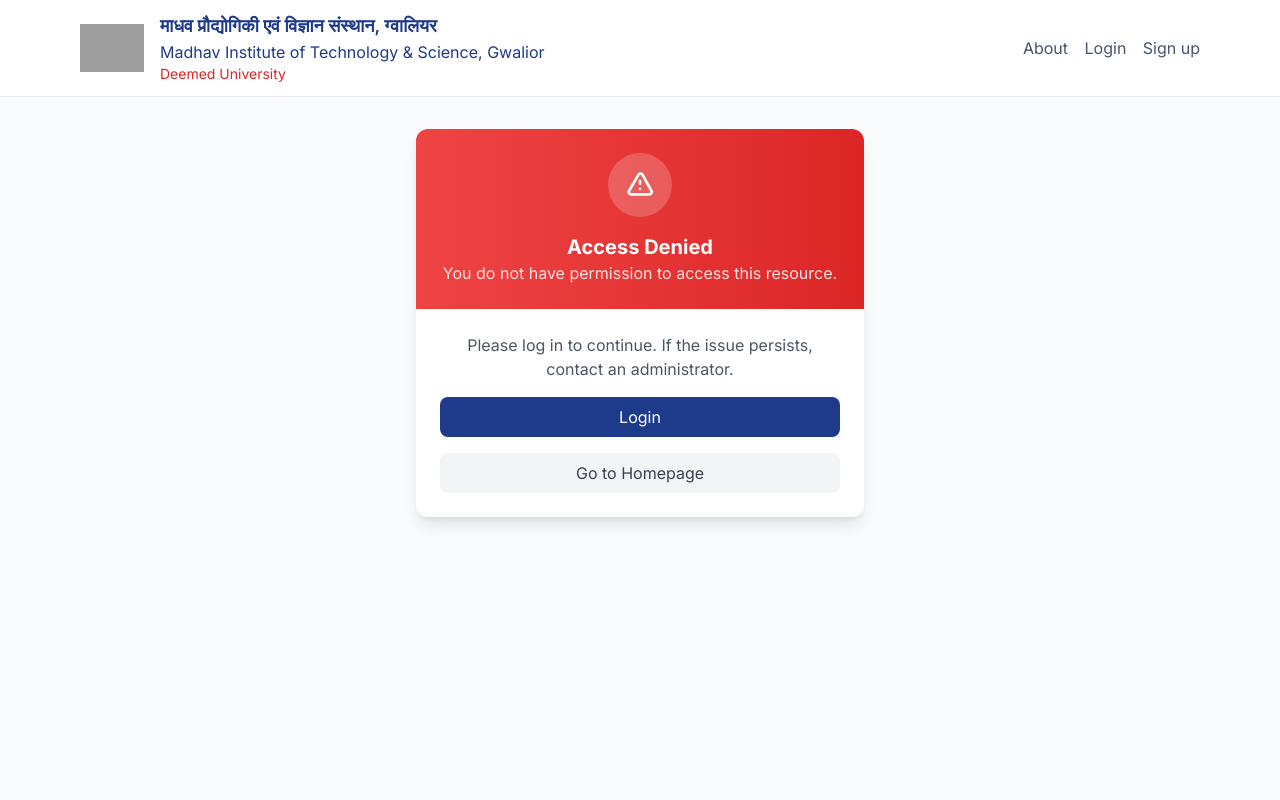
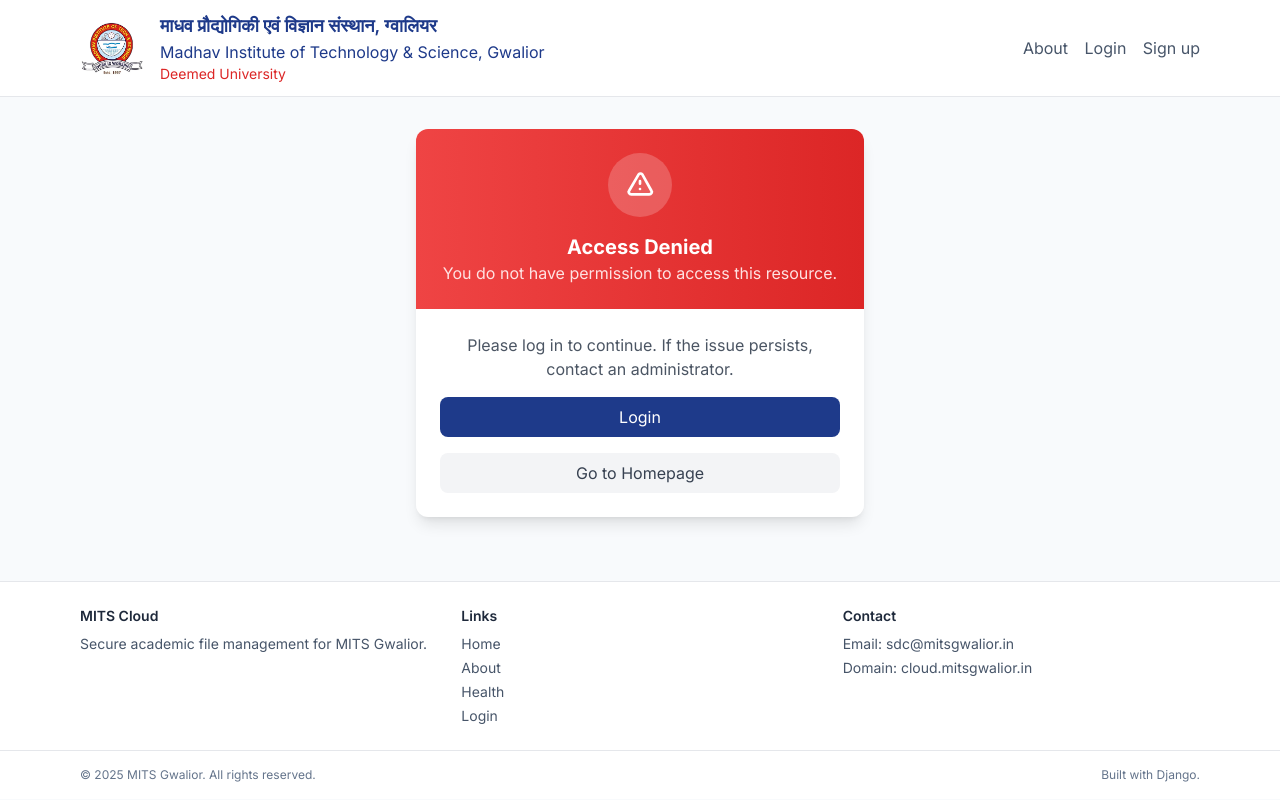
Before and after one commit to AyanAhmedKhan/MITS-Cloudy, a Django app: template templates/403.html in a window 1280 px wide. Run offline with Django 4.2, Linux system fonts and the light colour scheme; the template is opened without the code that fills it, so the values that code supplies are empty; parts of the project's set-up code (start-up, migrations or seed data) failed here and were passed over; some libraries are stand-ins or nearby versions; grey boxes are pictures that could not be loaded.

Commit message:
Refactor authentication views and URLs to implement OneClickGoogleAuthView for both login and signup. Update base.html to use static image path and enhance footer with contact information and links, improving user navigation and accessibility.

```diff
--- a/accounts/urls.py
+++ b/accounts/urls.py
@@ -2,8 +2,8 @@
 from . import views
 
 urlpatterns = [
-    path('login/', views.EmailDomainLoginView.as_view(), name='login'),
+    path('login/', views.OneClickGoogleAuthView.as_view(), name='login'),
     path('logout/', views.LogoutView.as_view(), name='logout'),
-    path('signup/', views.SignupView.as_view(), name='signup'),
+    path('signup/', views.OneClickGoogleAuthView.as_view(), name='signup'),
     path('department-setup/', views.DepartmentSetupView.as_view(), name='department_setup'),
 ]
--- a/accounts/views.py
+++ b/accounts/views.py
@@ -152,3 +152,9 @@
     def get(self, request):
         logout(request)
         return redirect('/')
+
+
+class OneClickGoogleAuthView(View):
+    """Single entry page for both login and signup using Google only."""
+    def get(self, request):
+        return render(request, 'accounts/google_auth.html')
--- a/templates/base.html
+++ b/templates/base.html
@@ -40,7 +40,7 @@
   <header class="bg-white border-b">
     <div class="max-w-6xl mx-auto px-4 py-3 flex items-center justify-between">
       <a href="/" class="flex items-center gap-4 group">
-        <img src="https://i.ibb.co/nqNGqpFc/mits-logo.png" alt="MITS Gwalior" class="h-16 w-16 object-contain" />
+        <img src="{% static 'img/mits-logo.png' %}" alt="MITS Gwalior" class="h-16 w-16 object-contain" />
         <div class="leading-tight">
           <div class="text-lg font-semibold text-primary">माधव प्रौद्योगिकी एवं विज्ञान संस्थान, ग्वालियर</div>
           <div class="text-base font-medium text-primary">Madhav Institute of Technology & Science, Gwalior</div>
@@ -64,9 +64,54 @@
       </nav>
     </div>
   </header>
+  {% if messages %}
+  <div class="max-w-6xl mx-auto px-4 pt-4">
+    <div class="space-y-2">
+      {% for message in messages %}
+        <div class="rounded-md px-4 py-3 text-sm {% if message.tags == 'error' %}bg-red-50 text-red-700 border border-red-200{% elif message.tags == 'warning' %}bg-amber-50 text-amber-800 border border-amber-200{% elif message.tags == 'success' %}bg-green-50 text-green-700 border border-green-200{% else %}bg-slate-50 text-slate-700 border border-slate-200{% endif %}">
+          {{ message }}
+        </div>
+      {% endfor %}
+    </div>
+  </div>
+  {% endif %}
   <main class="max-w-6xl mx-auto px-4 py-8">
     {% block content %}{% endblock %}
   </main>
+  <footer class="bg-white border-t mt-8">
+    <div class="max-w-6xl mx-auto px-4 py-6 grid grid-cols-1 md:grid-cols-3 gap-6 text-sm text-slate-600">
+      <div>
+        <div class="font-semibold text-slate-800 mb-2">MITS Cloud</div>
+        <p>Secure academic file management for MITS Gwalior.</p>
+      </div>
+      <div>
+        <div class="font-semibold text-slate-800 mb-2">Links</div>
+        <ul class="space-y-1">
+          <li><a class="hover:text-primary" href="/">Home</a></li>
+          <li><a class="hover:text-primary" href="/about/">About</a></li>
+          <li><a class="hover:text-primary" href="/health/">Health</a></li>
+          {% if user.is_authenticated %}
+            <li><a class="hover:text-primary" href="/dashboard/">Dashboard</a></li>
+          {% else %}
+            <li><a class="hover:text-primary" href="/auth/login/">Login</a></li>
+          {% endif %}
+        </ul>
+      </div>
+      <div>
+        <div class="font-semibold text-slate-800 mb-2">Contact</div>
+        <ul class="space-y-1">
+          <li>Email: <a class="hover:text-primary" href="mailto:sdc@mitsgwalior.in">sdc@mitsgwalior.in</a></li>
+          <li>Domain: cloud.mitsgwalior.in</li>
+        </ul>
+      </div>
+    </div>
+    <div class="border-t">
+      <div class="max-w-6xl mx-auto px-4 py-4 text-xs text-slate-500 flex items-center justify-between">
+        <span>© {% now "Y" %} MITS Gwalior. All rights reserved.</span>
+        <span>Built with Django.</span>
+      </div>
+    </div>
+  </footer>
   {% block scripts %}{% endblock %}
  </body>
 </html>
```
Also changed, not shown: mits_portal/settings.py (+7 -7 lines), templates/accounts/google_auth.html (added, +30 -0 lines), static/img/mits-logo.png (added).
